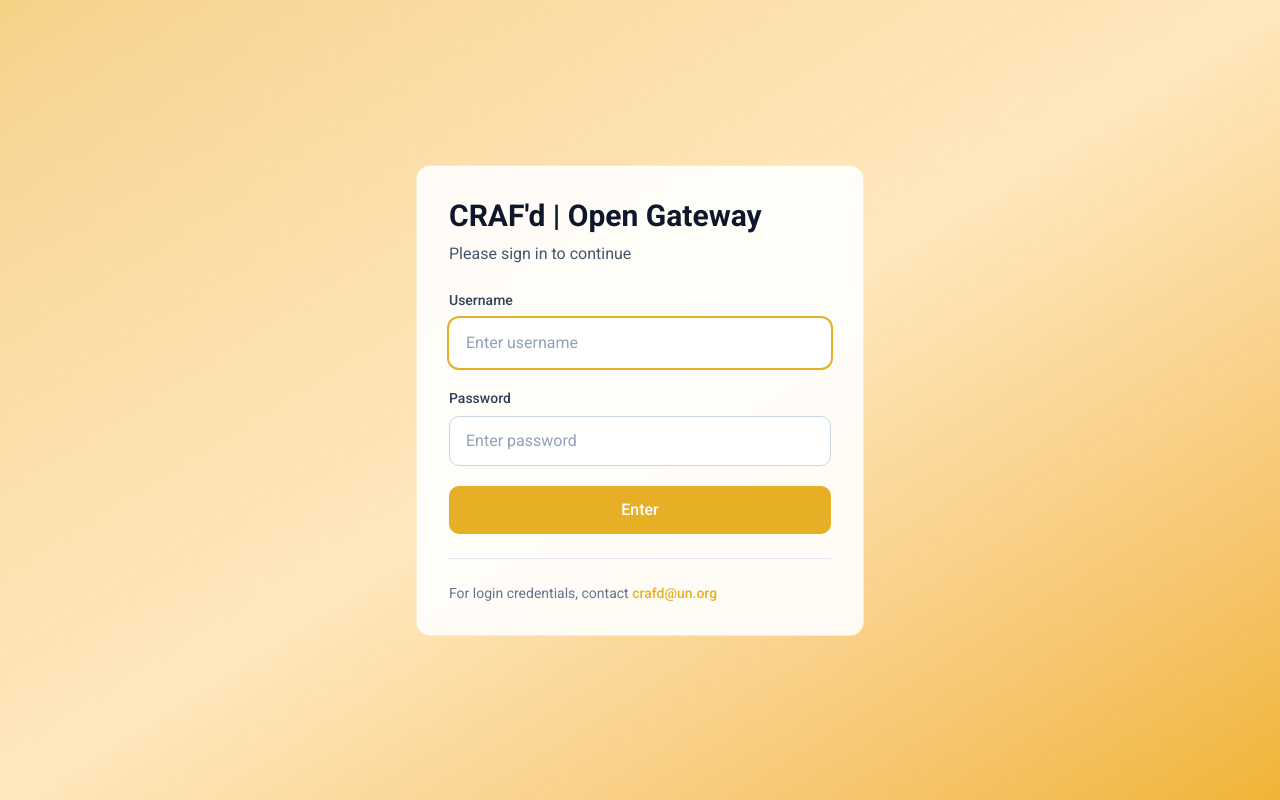
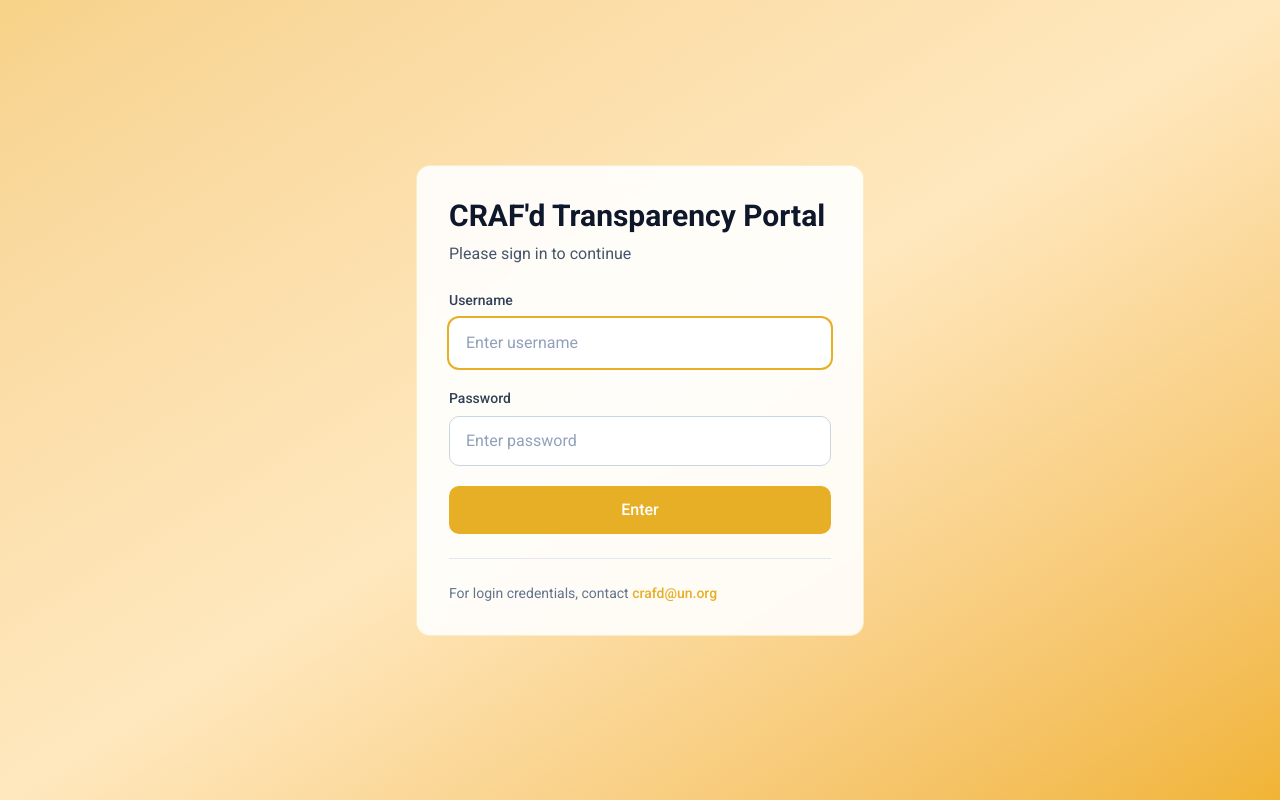
Before and after one commit to ComplexRiskAnalyticsFund/crafd-donor-portal, a Next.js app: page /login in a window 1280 px wide. Built offline with nearby package versions, Linux system fonts and the light colour scheme.

Commit message:
title update

```diff
--- a/src/app/login/page.tsx
+++ b/src/app/login/page.tsx
@@ -15,7 +15,7 @@
             {/* Header */}
             <div className="space-y-2">
               <h1 className="text-3xl font-semibold text-slate-900">
-                CRAF'd | Open Gateway
+                CRAF'd Transparency Portal
               </h1>
               <p className="text-slate-600">Please sign in to continue</p>
             </div>
--- a/src/components/Header.tsx
+++ b/src/components/Header.tsx
@@ -53,7 +53,7 @@
           {/* Title and Subtitle */}
           <div className="flex flex-col gap-1">
             <h1 className="font-qanelas text-[2.1rem] leading-none font-extrabold tracking-tight text-white">
-              Open CRAF'd Gateway
+              CRAF'd Transparency Portal
             </h1>
             {tabLabel && (
               <p className="text-sm font-semibold text-crafd-yellow">
```
Also changed, not shown: 1 other file (tests, documents, lock files or other folders).
